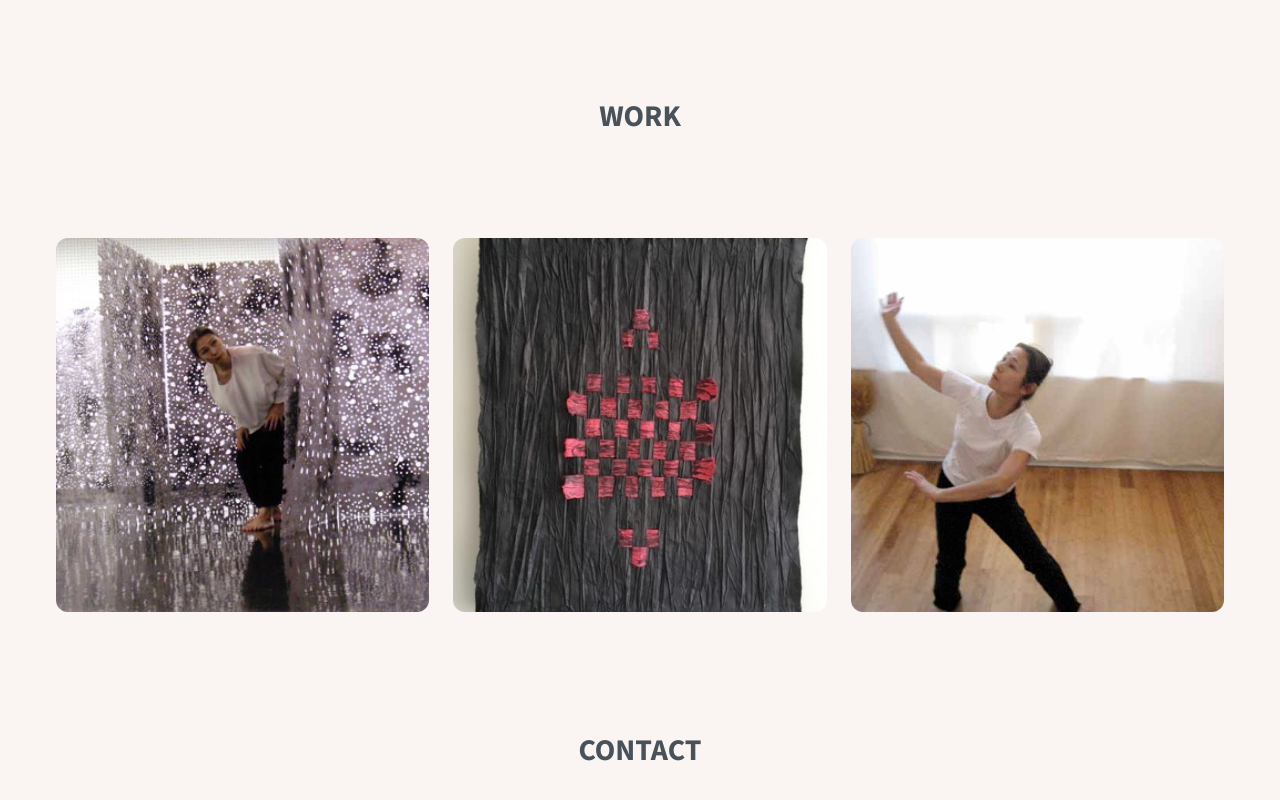
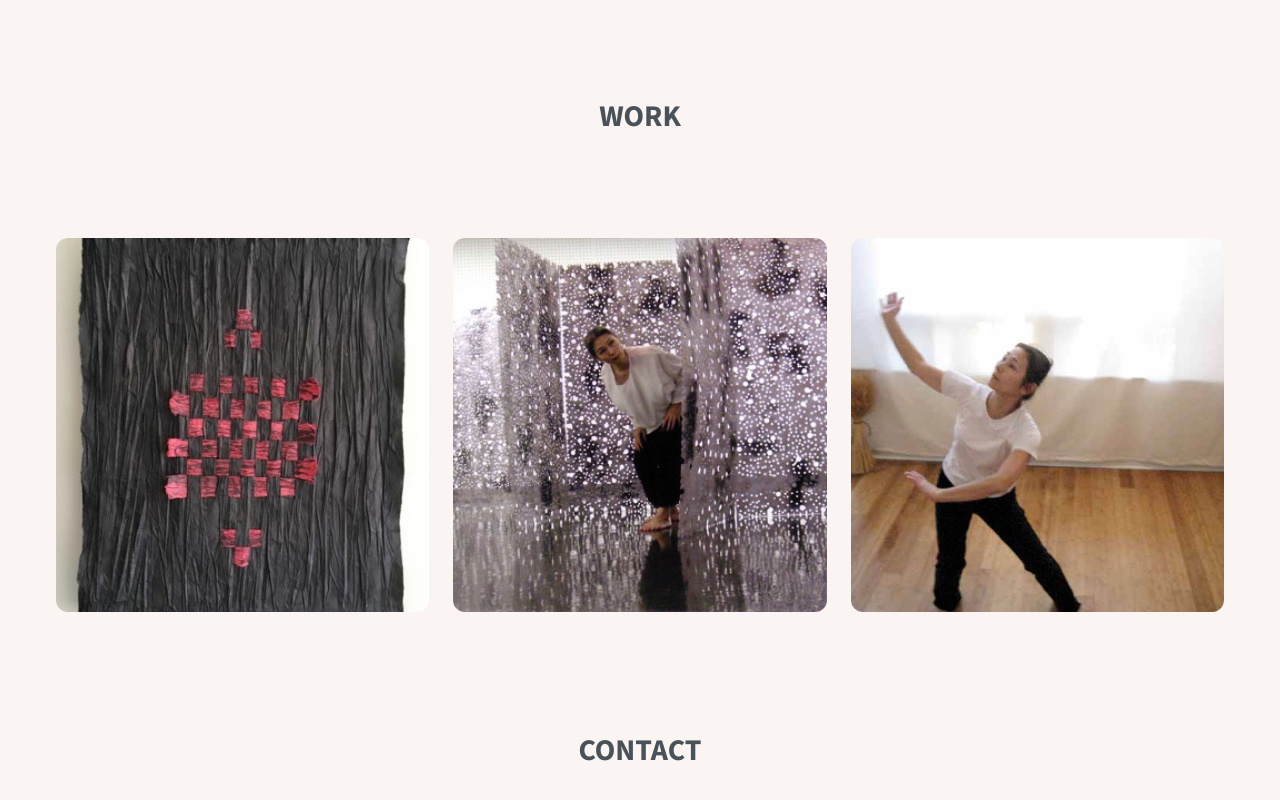
Before and after one commit to CarlSmoky/nextApp, a Next.js app: page / in a window 1280 px wide. Shown: the part 1436-2236 px from the top of the page. Built offline with nearby package versions, Linux system fonts and the light colour scheme; a web font is replaced by a local one.

Commit message:
Refactor

```diff
--- a/app/components/Work/ImageLinkAnimation.tsx
+++ b/app/components/Work/ImageLinkAnimation.tsx
@@ -6,7 +6,7 @@ interface Props {
   alt: string;
 }
 
-const ImageLink: React.FC<Props> = ({ src, alt }: Props)=> {
+const ImageLinkAnimation: React.FC<Props> = ({ src, alt }: Props)=> {
   return (
     <div className="flex items-center justify-center from-teal-100 via-teal-300 to-teal-500 bg-gradient-to-br">
       <div className="overflow-hidden aspect-video md:aspect-square cursor-pointer rounded-xl relative group transition duration-300 ease-in-out hover:shadow-lg md:active:translate-y-2">
@@ -18,7 +18,7 @@ const ImageLink: React.FC<Props> = ({ src, alt }: Props)=> {
           </div>
         </div>
         <Image
-          className="object-cover aspect-square -translate-y-12 md:translate-y-0 group-hover:scale-110 transition duration-300 ease-in-out"
+          className="object-cover aspect-square -translate-y-12 md:translate-y-0 group-hover:scale-110 transition duration-300 ease-in-out "
           src={src}
           alt={alt}
           width={500}
@@ -29,4 +29,4 @@ const ImageLink: React.FC<Props> = ({ src, alt }: Props)=> {
   )
 }
 
-export default ImageLink
+export default ImageLinkAnimation
--- a/app/components/Work/Work.tsx
+++ b/app/components/Work/Work.tsx
@@ -2,23 +2,18 @@ import React from "react";
 import Link from "next/link";
 import SectionWrapper from "../SectionWrapper";
 import ImageLinkAnimation from "./ImageLinkAnimation";
+import { imageLinks } from './imageLinks'
 
 const Work: React.FC = () => {
   return (
     <SectionWrapper title="work">
       <div className="flex flex-col gap-6 justify-between md:flex-row">
-        <Link href="/performance">
-          <ImageLinkAnimation src="/images/performance.jpg" alt="performance" />
-        </Link>
-        <Link href="/visual-art">
-          <ImageLinkAnimation src="/images/visual-art.jpg" alt="visual-art" />
-        </Link>
-        <Link href="/nia-instruction">
-          <ImageLinkAnimation
-            src="/images/nia-instruction.jpg"
-            alt="nia instruction"
-          />
-        </Link>
+        {imageLinks.map((imageLink,i) => (
+          <Link href={imageLink.linkTo} key={i}>
+            <ImageLinkAnimation src={imageLink.src} alt={imageLink.name} />
+          </Link>
+        )
+        )}
       </div>
     </SectionWrapper>
   );
--- a/app/components/Work/Links.tsx
+++ b/app/components/Work/imageLinks.tsx
@@ -1,17 +1,17 @@
-export const links = [
+export const imageLinks = [
   {
     name: "VISUAL ART",
-    link: "/visual-art",
+    linkTo: "/visual-art",
     src: "/images/visual-art.jpg"
   },
   {
     name: "PERFORMANCE",
-    link: "/performance",
+    linkTo: "/performance",
     src: "/images/performance.jpg"
   },
   {
     name: "Nia Instruction",
-    link: "/nia-instruction",
+    linkTo: "/nia-instruction",
     src: "/images/nia-instruction.jpg"
   },
 ];
```
